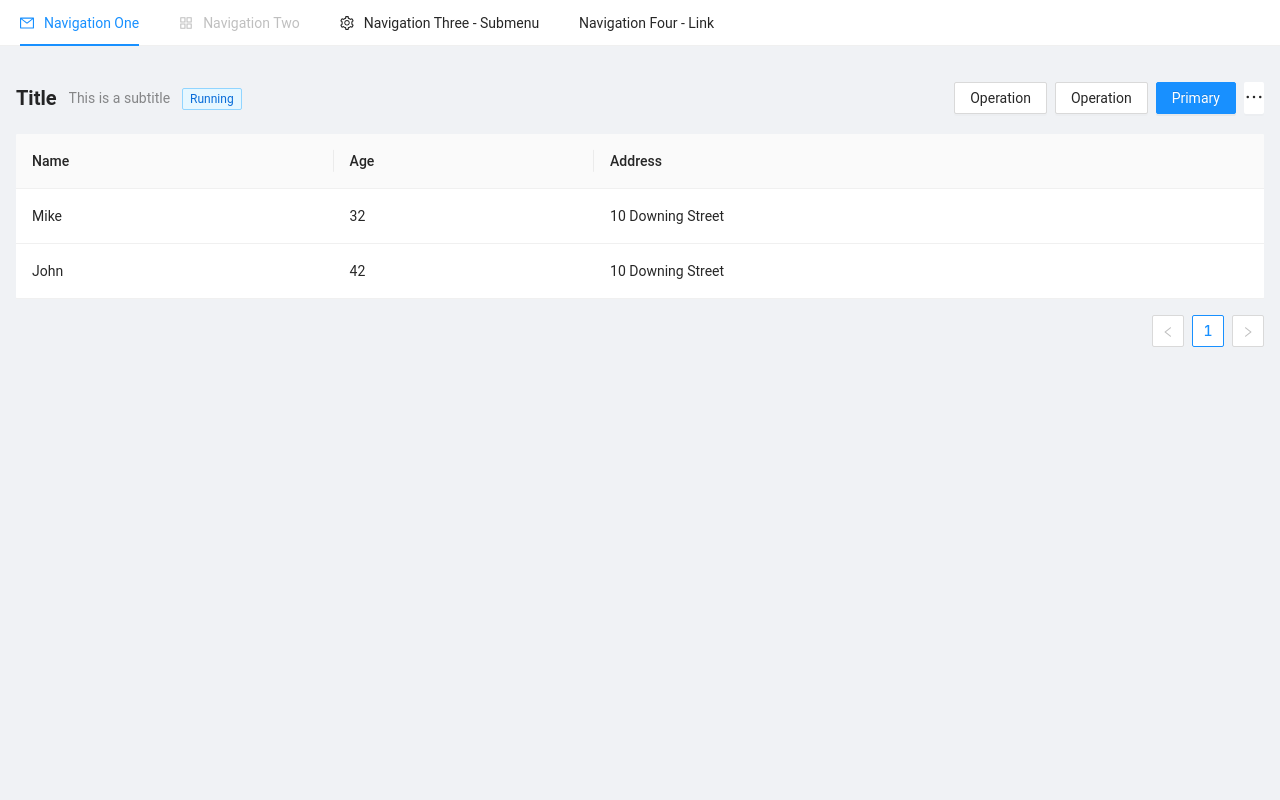
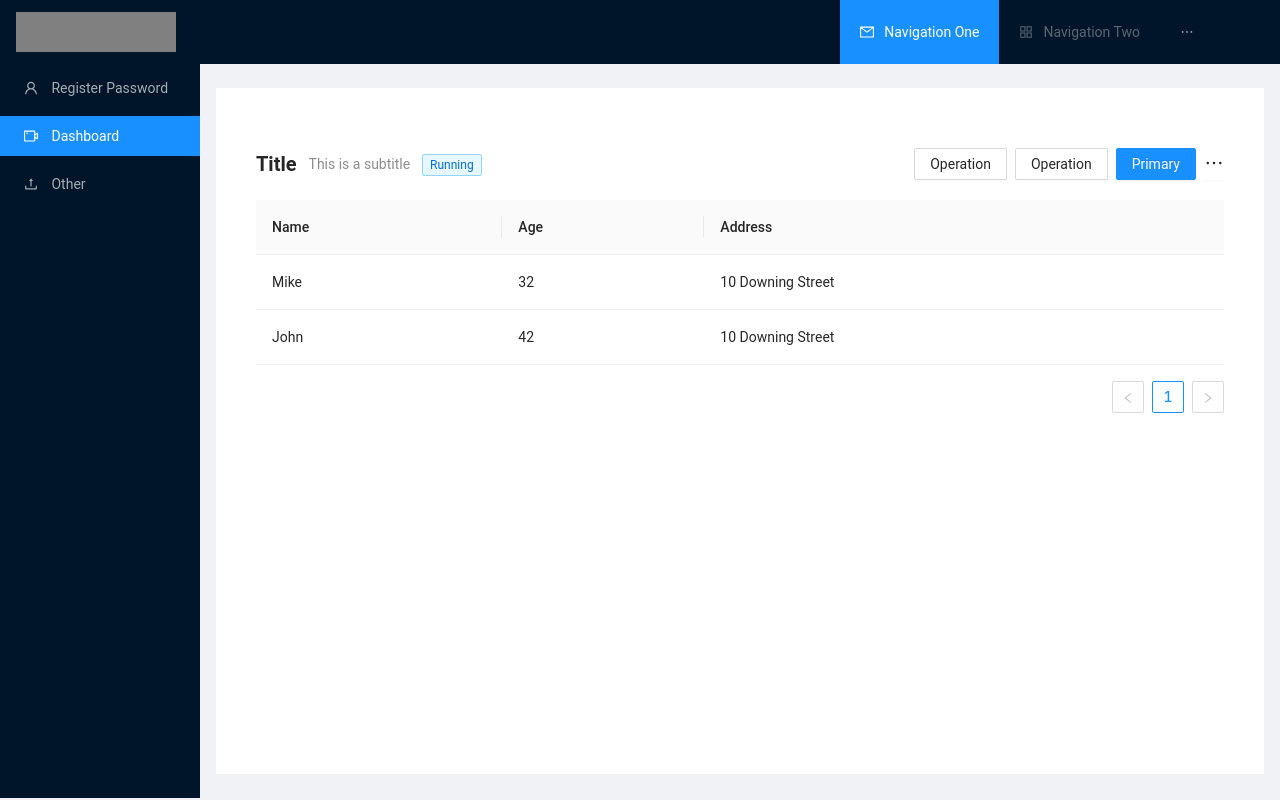
Before and after one commit to victorjordan95/simulador-boilerplate, a React (Create React App) app: page /dashboard in a window 1280 px wide. Built offline with nearby package versions, Linux system fonts and the light colour scheme.

Commit message:
Testing layout

```diff
--- a/src/PrivateRoute.js
+++ b/src/PrivateRoute.js
@@ -1,18 +1,48 @@
+// import React, { useState, useEffect } from 'react';
 import { Route, Redirect } from 'react-router-dom';
+import { Layout } from 'antd';
+// import { MenuUnfoldOutlined, MenuFoldOutlined } from '@ant-design/icons';
 import isAuthenticated from './auth';
-import { MainContainer } from './components/Layout/ComponentTypes';
-import { Header } from './components/Header';
+import { SideNav } from './components/layout/Sidebar';
+import { NavBar } from './components/layout/NavBar'
+
+const { Header, Sider, Content } = Layout;
 
 export function PrivateRoute({ component: Component, ...rest }) {
+  // const [collapse, setCollapse] = useState(false);
+
+  // const handleToggle = (event) => {
+  //   event.preventDefault();
+  //   return collapse ? setCollapse(false) : setCollapse(true);
+  // }
+
+  // useEffect(() => {
+  //   // eslint-disable-next-line no-unused-expressions
+  //   window.innerWidth <= 760 ? setCollapse(true) : setCollapse(false);
+  // }, []);
+
   return (
     <Route
       {...rest}
       render={(props) =>
         isAuthenticated() ? (
-          <MainContainer>
-            <Header />
-            <Component {...props} />
-          </MainContainer>
+          <Layout>
+            <Header className="siteLayoutBackground pl-0" >
+              <NavBar  />
+            </Header>
+            <Layout>
+              <Sider
+                trigger={null}
+                collapsible
+                // collapsed={collapse}
+              >
+                <SideNav />
+              </Sider>
+              <Content className="content">
+                <Component {...props} />
+              </Content>
+            </Layout>
+          </Layout>
         ) : (
           <Redirect to={{ pathname: '/', state: { from: props.location } }} />
         )
--- a/src/components/Header/index.js
+++ /dev/null
@@ -1,38 +0,0 @@
-import React, { useState } from 'react';
-import { Menu } from 'antd';
-import { MailOutlined, AppstoreOutlined, SettingOutlined } from '@ant-design/icons';
-
-const { SubMenu } = Menu;
-
-export function Header() {
-  const [current, setcurrent] = useState('mail');
-
-  const handleClick = (e) => {
-    setcurrent(e.key);
-  };
-  return (
-    <Menu onClick={handleClick} selectedKeys={[current]} mode="horizontal">
-      <Menu.Item key="mail" icon={<MailOutlined />}>
-        Navigation One
-      </Menu.Item>
-      <Menu.Item key="app" disabled icon={<AppstoreOutlined />}>
-        Navigation Two
-      </Menu.Item>
-      <SubMenu key="SubMenu" icon={<SettingOutlined />} title="Navigation Three - Submenu">
-        <Menu.ItemGroup title="Item 1">
-          <Menu.Item key="setting:1">Option 1</Menu.Item>
-          <Menu.Item key="setting:2">Option 2</Menu.Item>
-        </Menu.ItemGroup>
-        <Menu.ItemGroup title="Item 2">
-          <Menu.Item key="setting:3">Option 3</Menu.Item>
-          <Menu.Item key="setting:4">Option 4</Menu.Item>
-        </Menu.ItemGroup>
-      </SubMenu>
-      <Menu.Item key="alipay">
-        <a href="https://ant.design" target="_blank" rel="noopener noreferrer">
-          Navigation Four - Link
-        </a>
-      </Menu.Item>
-    </Menu>
-  );
-}
--- /dev/null
+++ b/src/components/Layout/NavBar/index.js
@@ -0,0 +1,42 @@
+import React, { useState } from 'react';
+import { Menu } from 'antd';
+import { MailOutlined, AppstoreOutlined, SettingOutlined } from '@ant-design/icons';
+import * as S from './styles';
+
+const { SubMenu } = Menu;
+
+export function NavBar() {
+  const [current, setcurrent] = useState('mail');
+
+  const handleClick = (e) => {
+    setcurrent(e.key);
+  };
+  return (
+    <S.Container>
+      <S.LogoContainer />
+      <Menu theme='dark' onClick={handleClick} selectedKeys={[current]} mode="horizontal">
+        <Menu.Item key="mail" icon={<MailOutlined />}>
+          Navigation One
+        </Menu.Item>
+        <Menu.Item key="app" disabled icon={<AppstoreOutlined />}>
+          Navigation Two
+        </Menu.Item>
+        <SubMenu key="SubMenu" icon={<SettingOutlined />} title="Navigation Three - Submenu">
+          <Menu.ItemGroup title="Item 1">
+            <Menu.Item key="setting:1">Option 1</Menu.Item>
+            <Menu.Item key="setting:2">Option 2</Menu.Item>
+          </Menu.ItemGroup>
+          <Menu.ItemGroup title="Item 2">
+            <Menu.Item key="setting:3">Option 3</Menu.Item>
+            <Menu.Item key="setting:4">Option 4</Menu.Item>
+          </Menu.ItemGroup>
+        </SubMenu>
+        <Menu.Item key="alipay">
+          <a href="https://ant.design" target="_blank" rel="noopener noreferrer">
+            Navigation Four - Link
+          </a>
+        </Menu.Item>
+      </Menu>
+    </S.Container>
+  );
+}
--- /dev/null
+++ b/src/components/Layout/NavBar/styles.js
@@ -0,0 +1,16 @@
+import styled from "styled-components";
+
+export const Container = styled.div`
+	display: flex;
+	flex-direction: row;
+	justify-content: space-between;
+	align-items: center;
+	padding: 0 16px;
+`;
+
+export const LogoContainer = styled.div`
+	width: 160px;
+	height: 40px;
+	padding: 16px;
+	background: gray;
+`;
--- /dev/null
+++ b/src/components/Layout/Sidebar/index.js
@@ -0,0 +1,40 @@
+import React from 'react';
+import { Menu } from 'antd';
+import {
+    UserOutlined,
+    VideoCameraOutlined,
+    UploadOutlined,
+  } from '@ant-design/icons';
+import { useHistory }  from 'react-router-dom';
+
+export function SideNav() {
+  const history = useHistory();
+
+  const handleProfileClick = () => {
+    history.push('/registerPassword');
+  }
+
+  const handleHomeClick = () => {
+    history.push('/dashboard');
+  }
+
+  const handleFileClick = () => {
+    history.push('/other');
+  }
+  return (
+    <Menu theme="dark" mode="inline" selectedKeys={[history.location.pathname]}>
+      <Menu.Item key="/registerPassword" onClick={handleProfileClick}>
+        <UserOutlined />
+        <span> Register Password</span>
+      </Menu.Item>
+      <Menu.Item key="/dashboard" onClick={handleHomeClick}>
+        <VideoCameraOutlined />
+        <span> Dashboard</span>
+      </Menu.Item>
+      <Menu.Item key="/" onClick={handleFileClick}>
+        <UploadOutlined />
+        <span> Other</span>
+      </Menu.Item>
+    </Menu>
+  );
+}
--- a/src/pages/RegisterPassword/styles.js
+++ b/src/pages/RegisterPassword/styles.js
@@ -5,7 +5,7 @@ export const Container = styled.div`
   align-items: center;
   display: flex;
   justify-content: center;
-  height: 90vh;
+  min-height: calc(100vh - 160px);
 `;
 
 export const ContainerForm = styled.div`
--- a/src/routes.js
+++ b/src/routes.js
@@ -1,6 +1,5 @@
 import { BrowserRouter, Switch, Route } from 'react-router-dom';
 import { PrivateRoute } from './PrivateRoute';
-
 import { Login } from './pages/Login';
 import { DashboardPage } from './pages/Dashboard';
 import { RegisterPasswordPage } from './pages/RegisterPassword';
--- a/src/styles/global.js
+++ b/src/styles/global.js
@@ -33,4 +33,11 @@ export const GlobalStyle = createGlobalStyle`
   .pr-0 {
     padding-right: 0;
   }
+
+  .content {
+    margin: 24px 16px;
+    padding: 24px;
+    min-height: calc(100vh - 114px);
+    background: #fff;
+  }
 `;
```
